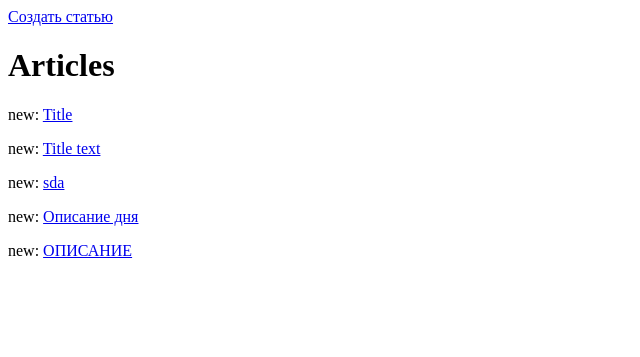
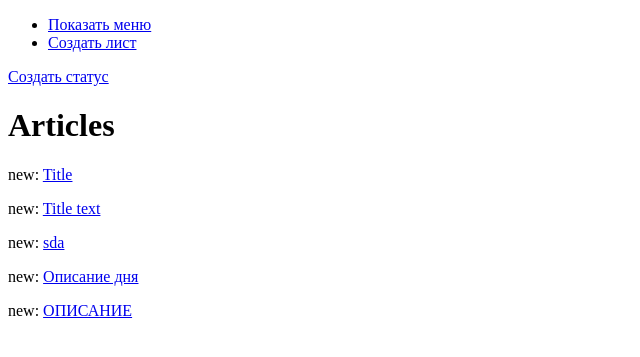
Before and after one commit to alishka1216/to-DO-LIST-, a Django app: page / in a window 1280 px wide. Shown: the top 357 px of the page, without its empty margins (0-640 px from the left). Run offline with Django 3.2, Linux system fonts and the light colour scheme; data comes from the database, SQL or seed files in the repository.

Commit message:
изменил индекст

```diff
--- a/source/webapp/templates/index.html
+++ b/source/webapp/templates/index.html
@@ -1,27 +1,15 @@
-{% load static %}
-<!doctype html>
-<html lang="en">
-<head>
-    <meta charset="UTF-8">
-    <meta name="viewport"
-          content="width=device-width, user-scalable=no, initial-scale=1.0, maximum-scale=1.0, minimum-scale=1.0">
-    <meta http-equiv="X-UA-Compatible" content="ie=edge">
-    <title>Hello</title>
-</head>
-<body>
-<div class="container">
-    <a href="/articles/add">Создать статью</a>
+
+
+{% extends "base.html" %}
+{% block content %}
+    <a href="{% url "article-add" %}">Создать статус</a>
     <h1>Articles</h1>
     {% if not articles %}
         <h2>НЕТ СТАТЕЙ</h2>
     {% endif %}
-
     {% for article in articles %}  {# Перебираем список статей циклом #}
-        {# Создаём абзац, в котором отображем автора статьи и заголовок статьи, обёрнутый в ссылку, #}
-        {# которая ведёт на страницу статьи #}
-        <p>{{ article.status }}: <a href="/article?id={{ article.id }}">{{ article.title }}</a></p>
-    {% endfor %}
-
-</div>
-</body>
-</html>
+            {# Создаём абзац, в котором отображем автора статьи и заголовок статьи, обёрнутый в ссылку, #}
+            {# которая ведёт на страницу статьи #}
+            <p>{{ article.status }}: <a href="{% url "article-view" article.id%}">{{ article.title }}</a></p>
+        {% endfor %}
+    {% endblock content %}
```
